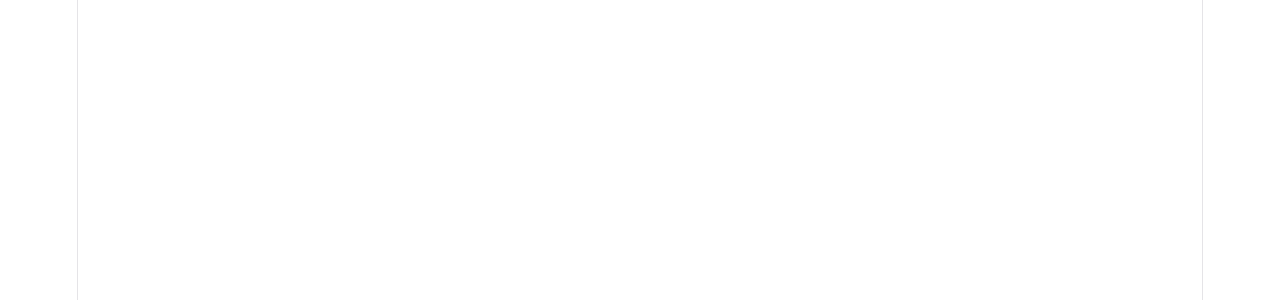
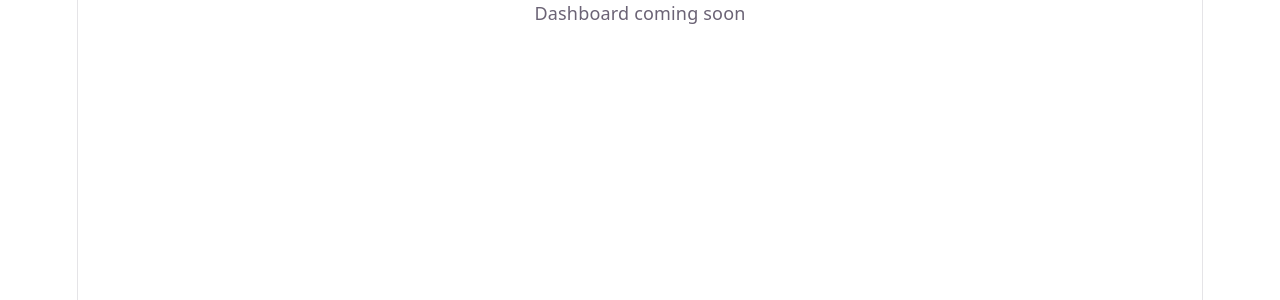
Before and after one commit to ethnlin0-netizen/gym4life, a React (Vite) app in the folder client/: page /dashboard in a window 1280 px wide. Before the commit this address had no page. Shown: the top 300 px of the page. Built offline with nearby package versions, Linux system fonts and the light colour scheme.

Commit message:
added dashboard placeholder

```diff
--- a/client/src/App.tsx
+++ b/client/src/App.tsx
@@ -6,6 +6,7 @@
     <BrowserRouter>
       <Routes>
         <Route path="/" element={<LandingPage />} />
+        <Route path="/dashboard" element={<div>Dashboard coming soon</div>} />
       </Routes>
     </BrowserRouter>
   )
```
